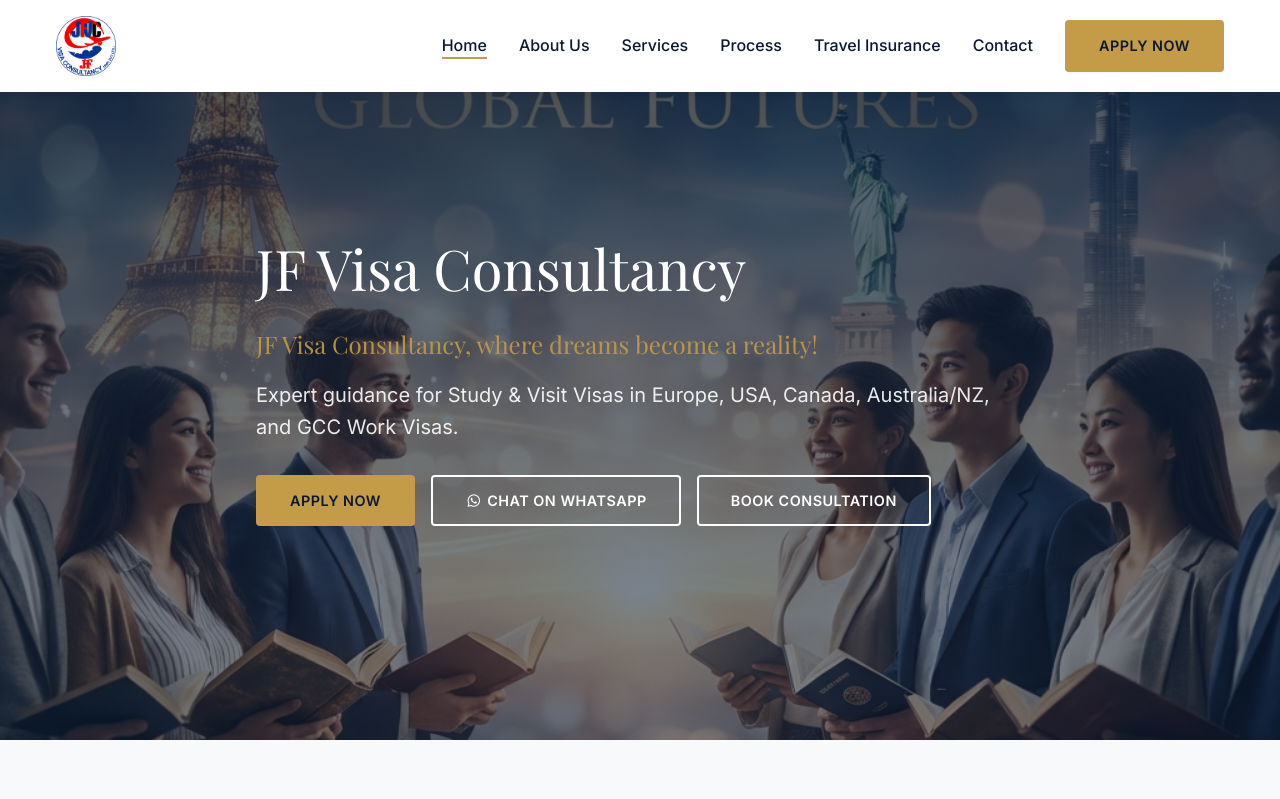
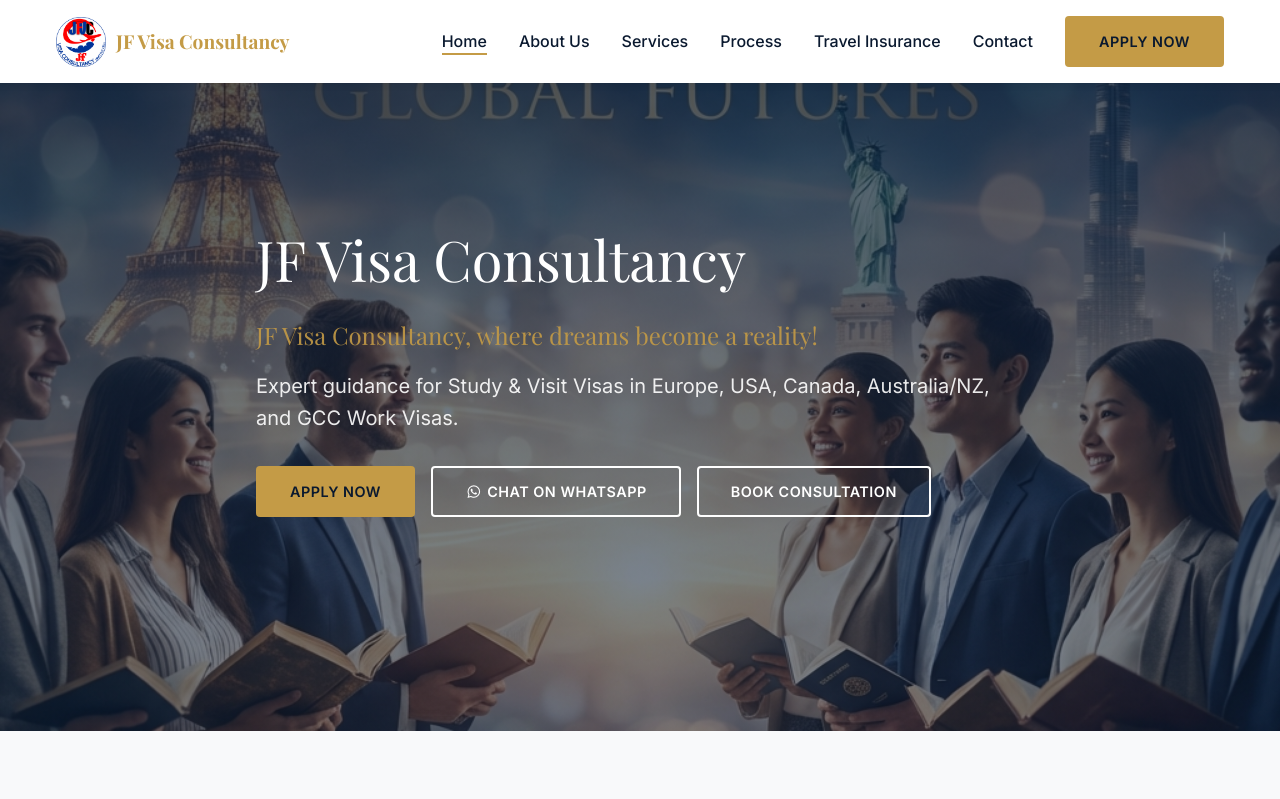
Before and after one commit to jfvisaconsultancy/antigravity-site, a Next.js app in the folder jf-visa-web/: page / in a window 1280 px wide. Shown: the top 799 px of the page. Built offline with nearby package versions, Linux system fonts and the light colour scheme; a web font is replaced by a local one.

Commit message:
Restore text next to logo

```diff
--- a/jf-visa-web/components/Header.tsx
+++ b/jf-visa-web/components/Header.tsx
@@ -17,13 +17,14 @@
     return (
         <header className="header">
             <div className="container navbar">
-                <Link href="/" className="logo">
+                <Link href="/" className="logo" style={{ display: 'flex', alignItems: 'center', gap: '10px' }}>
                     <img
                         src="/images/logo.png"
                         alt="JF Visa Consultancy"
-                        style={{ height: '60px', width: 'auto' }}
+                        style={{ height: '50px', width: 'auto' }}
                         className="logo-img"
                     />
+                    <span className="logo-text" style={{ fontSize: '1.2rem', fontWeight: 'bold' }}>JF Visa <span>Consultancy</span></span>
                 </Link>
 
                 <div className="nav-toggle" onClick={toggleMenu}>
```
